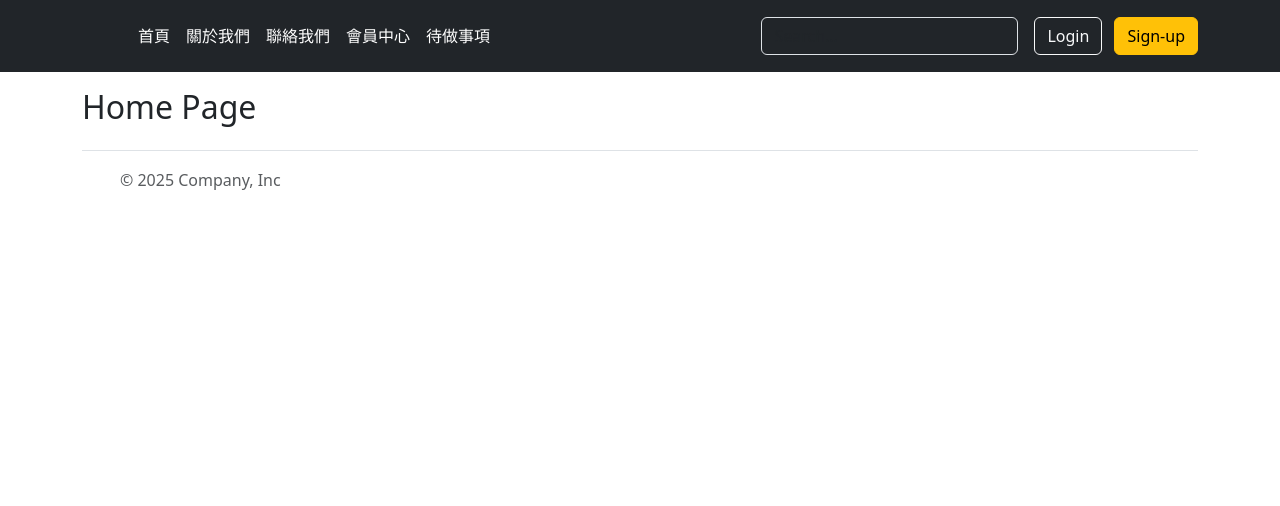
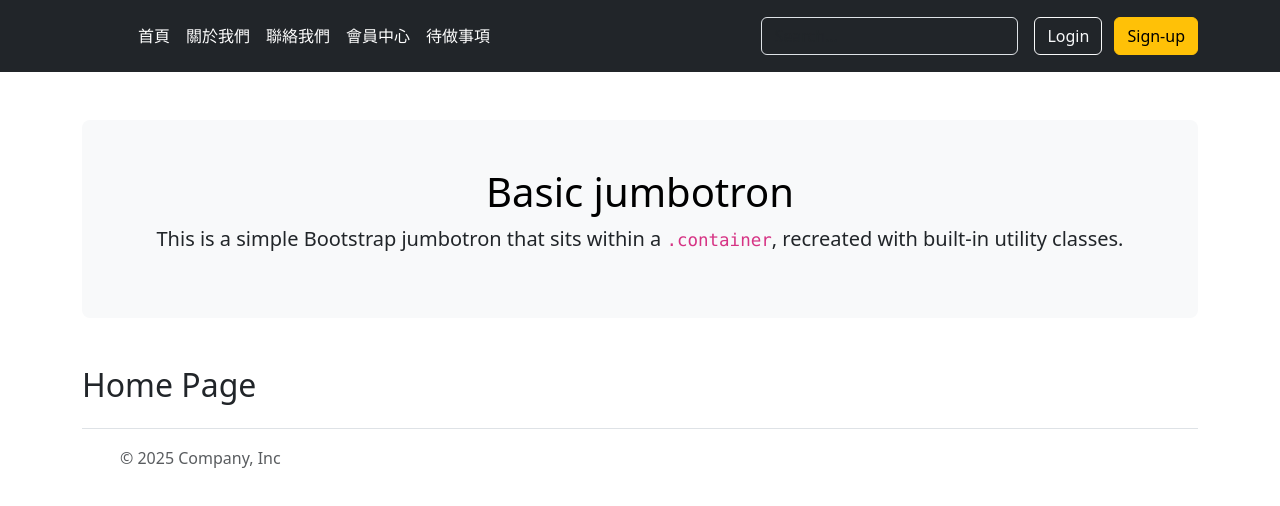
Before and after one commit to HsiaoHungWang/vue-ojtm, a Vue app: page /home in a window 1280 px wide. Shown: the top 506 px of the page. Built offline with nearby package versions, Linux system fonts and the light colour scheme.

Commit message:
加上 JumbotronComponent

```diff
--- a/src/App.vue
+++ b/src/App.vue
@@ -19,12 +19,14 @@ import ContactView from './views/ContactView.vue';
 import HomeView from './views/HomeView.vue';
 import HeaderComponent from './components/HeaderComponent.vue';
 import FooterComponent from './components/FooterComponent.vue';
+import JumbotronComponent from './components/JumbotronComponent.vue';
 
 
 </script>
 
 <template>
   <HeaderComponent></HeaderComponent>
+  <JumbotronComponent></JumbotronComponent>
   <div class="container mt-3">
     <RouterView></RouterView>
 
--- /dev/null
+++ b/src/components/JumbotronComponent.vue
@@ -0,0 +1,17 @@
+<script setup>
+
+</script>
+
+<template>
+    <div class="container my-5">
+        <div class="p-5 text-center bg-body-tertiary rounded-3">
+            <h1 class="text-body-emphasis">Basic jumbotron</h1>
+            <p class="lead">
+                This is a simple Bootstrap jumbotron that sits within a <code>.container</code>, recreated with built-in
+                utility classes.
+            </p>
+        </div>
+    </div>
+</template>
+
+<style lang="css" scoped></style>
```
